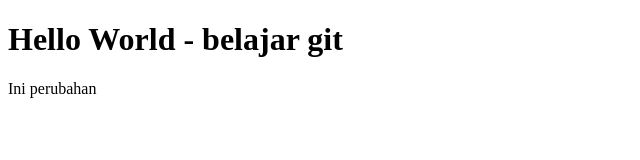
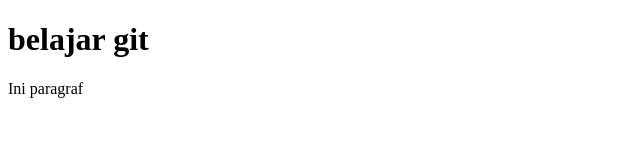
Before and after one commit to yogifaizb0/belajar-git, a plain HTML site: page index.html in a window 1280 px wide. Shown: the whole page, without its empty margins (0-640 px from the left). Drawn offline with Linux system fonts and the light colour scheme.

Commit message:
Perubahan 1

```diff
--- a/index.html
+++ b/index.html
@@ -6,7 +6,7 @@
     <title>Document</title>
 </head>
 <body>
-    <h1>Hello World - belajar git</h1>
-    <p>Ini perubahan</p>
+    <h1>belajar git</h1>
+    <p>Ini paragraf</p>
 </body>
 </html>
```
